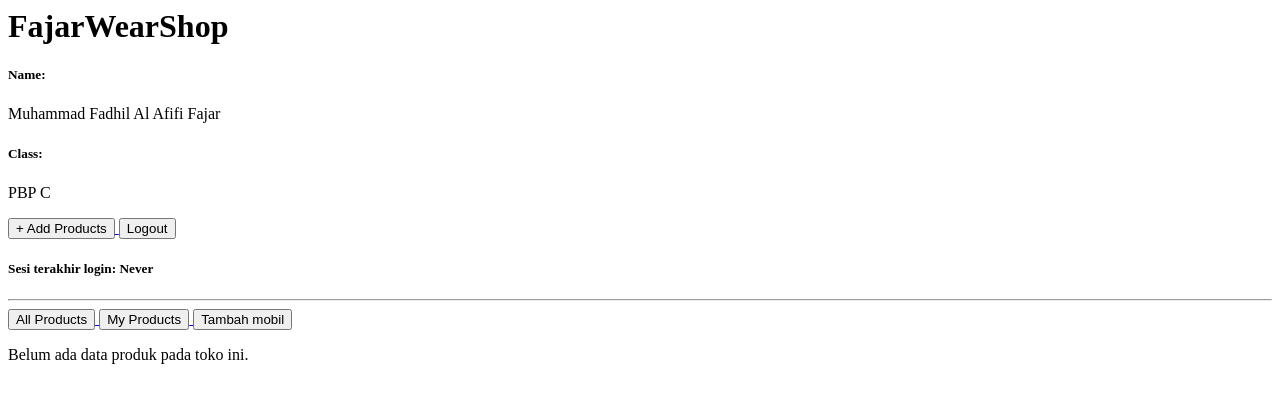
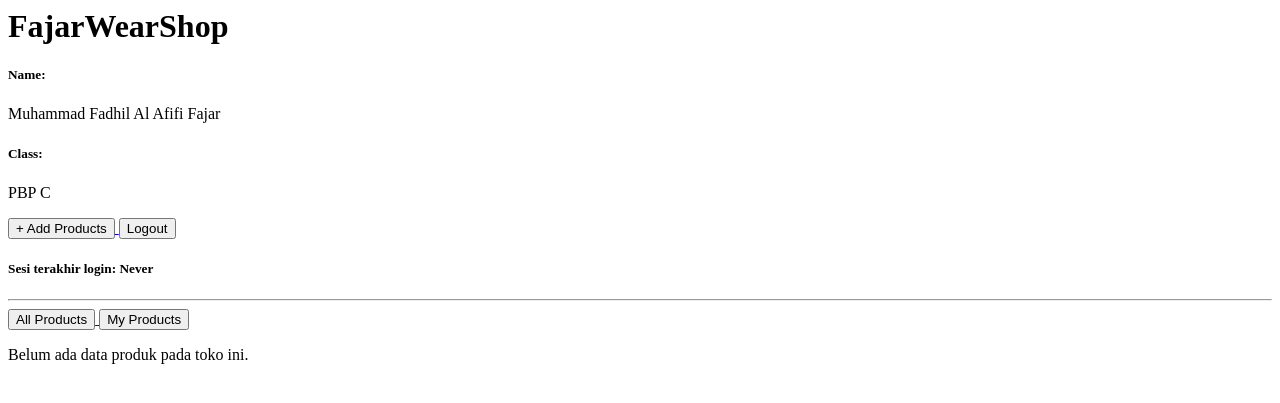
Before and after one commit to mfadhilfajar-oss/fajarwearshop, a Django app: page / in a window 1280 px wide. Shown: the top 403 px of the page. Run offline with Django 5.2, Linux system fonts and the light colour scheme; the visitor is signed in with stand-in values (Sample User, id 1); data that the repository does not hold is empty.

Commit message:
Revisi tugas 4 again

```diff
--- a/main/templates/main.html
+++ b/main/templates/main.html
@@ -23,10 +23,6 @@
 </a>
 <a href="?filter=my">
     <button type="button">My Products</button>
-</a>
-
-<a href="?filter=my">
-    <button type="button">Tambah mobil</button>
 </a>
 
 {% if not products_list %}
```
